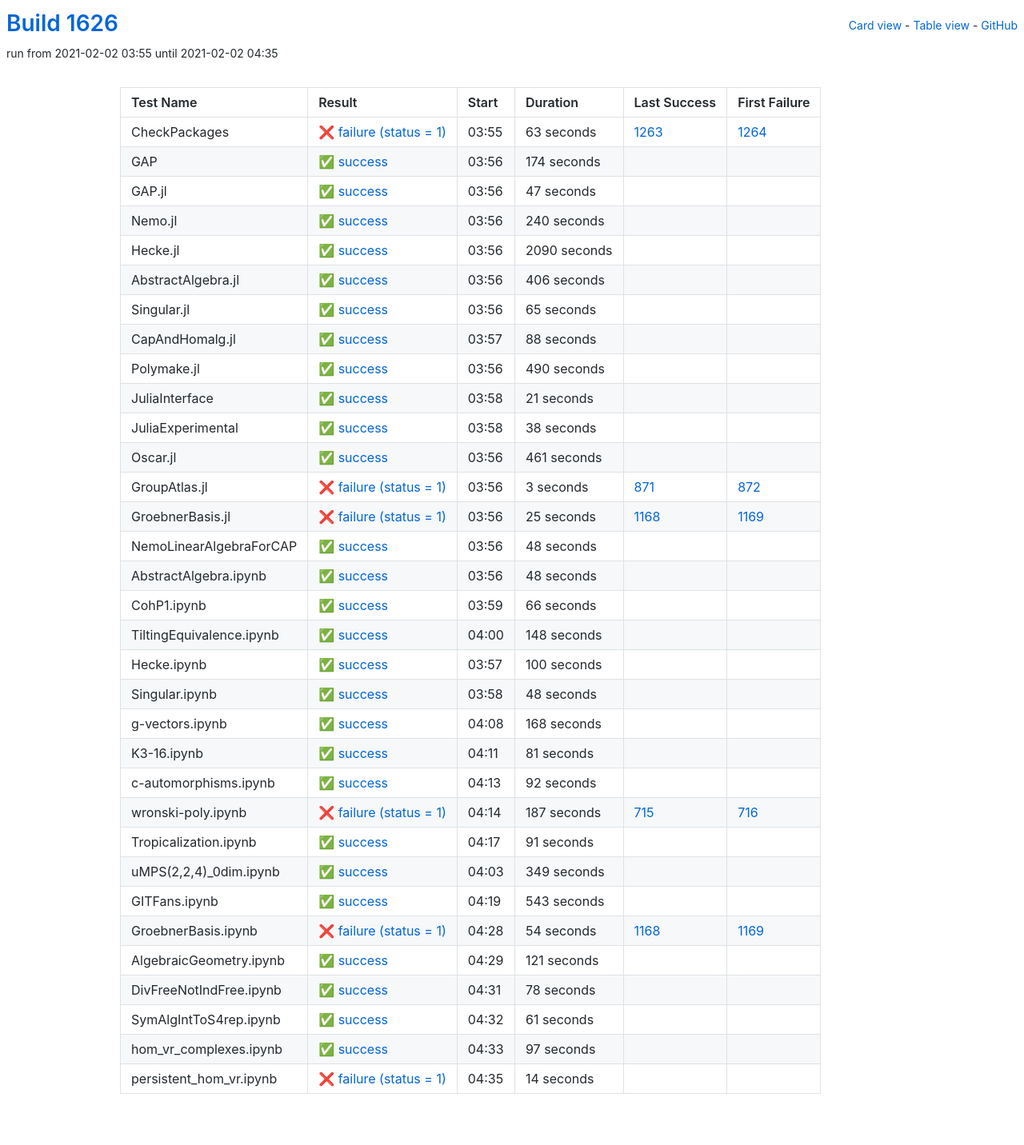
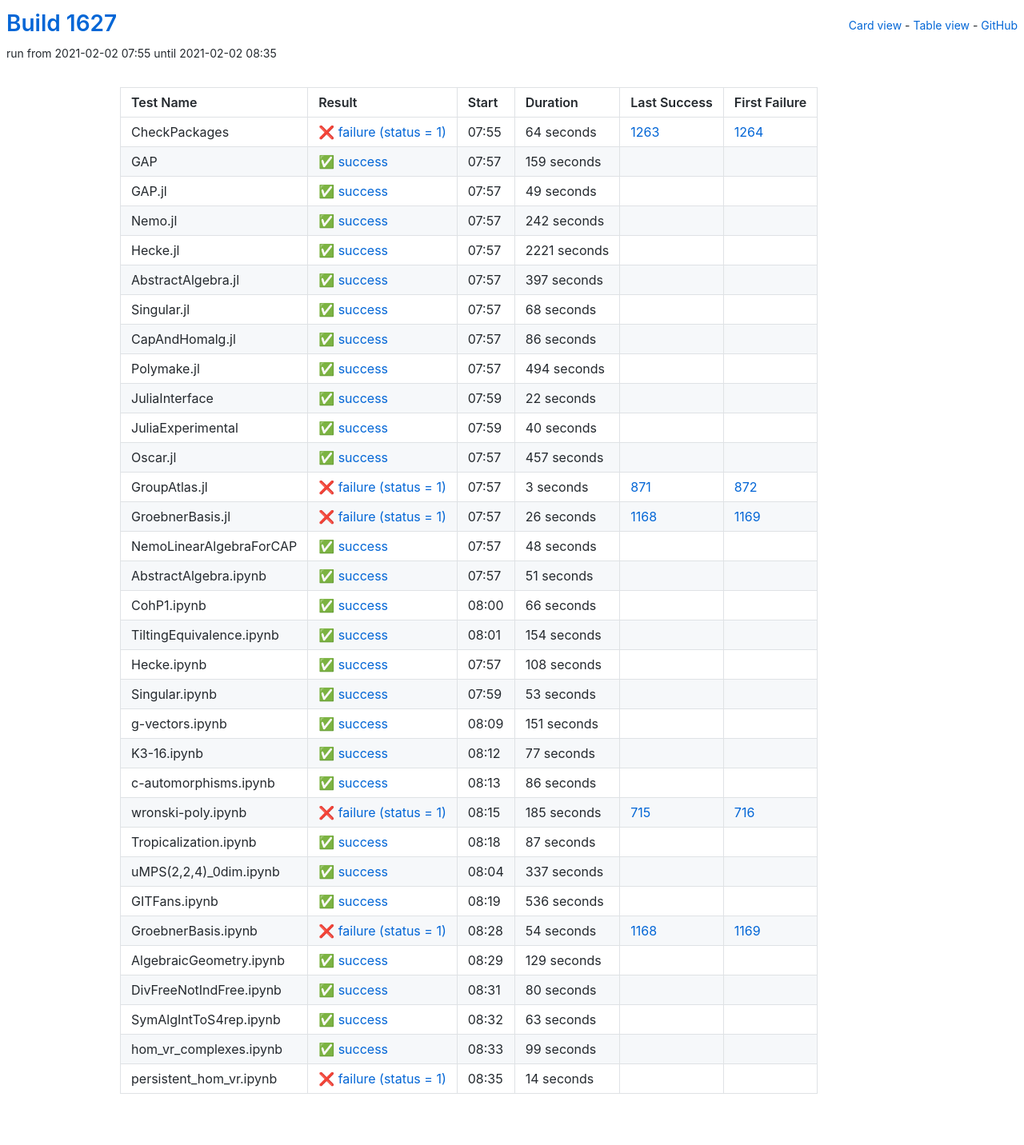
Before and after one commit to oscar-system/oscar-ci-status-stable, a Jekyll site: the page built from table.html, in a window 1280 px wide. Shown: the whole page at 80% size. Built offline with Jekyll 4.4.1, drawn with Linux system fonts in a browser that asks for light colours.

Commit message:
Build #1627

```diff
--- a/_data/ci.yml
+++ b/_data/ci.yml
@@ -1,6 +1,6 @@
 ---
-build: 1626
-build_url: https://oscarci.mathematik.uni-kl.de/job/oscar-stable/1626/
+build: 1627
+build_url: https://oscarci.mathematik.uni-kl.de/job/oscar-stable/1627/
 job: oscar-stable
 organization: oscar-system
 repo: oscar-ci-status-stable
@@ -8,152 +8,152 @@ repourl: https://github.com/oscar-system/oscar-ci-status-stable
 tests:
 - name: CheckPackages
   id: checkpackages
-  log: https://oscarci.mathematik.uni-kl.de/job/oscar-stable/1626/artifact/logs/build-1626/CheckPackages.log
-  start: 2021-02-02 03:55
+  log: https://oscarci.mathematik.uni-kl.de/job/oscar-stable/1627/artifact/logs/build-1627/CheckPackages.log
+  start: 2021-02-02 07:55
   success: false
   exitcode: 1
   status: failure
-  duration: 63
+  duration: 64
   last_success: 1263
   last_success_url: https://oscarci.mathematik.uni-kl.de/job/oscar-stable/1263/
   first_failure: 1264
   first_failure_url: https://oscarci.mathematik.uni-kl.de/job/oscar-stable/1264/
 - name: GAP
   id: gap
-  log: https://oscarci.mathematik.uni-kl.de/job/oscar-stable/1626/artifact/logs/build-1626/GAP.log
-  start: 2021-02-02 03:56
+  log: https://oscarci.mathematik.uni-kl.de/job/oscar-stable/1627/artifact/logs/build-1627/GAP.log
+  start: 2021-02-02 07:57
   success: true
   exitcode: 0
   status: success
-  duration: 174
+  duration: 159
   last_success: false
   last_success_url:
   first_failure: false
   first_failure_url:
 - name: GAP.jl
   id: gap-jl
-  log: https://oscarci.mathematik.uni-kl.de/job/oscar-stable/1626/artifact/logs/build-1626/GAP.jl.log
-  start: 2021-02-02 03:56
+  log: https://oscarci.mathematik.uni-kl.de/job/oscar-stable/1627/artifact/logs/build-1627/GAP.jl.log
+  start: 2021-02-02 07:57
   success: true
   exitcode: 0
   status: success
-  duration: 47
+  duration: 49
   last_success: false
   last_success_url:
   first_failure: false
   first_failure_url:
 - name: Nemo.jl
   id: nemo-jl
-  log: https://oscarci.mathematik.uni-kl.de/job/oscar-stable/1626/artifact/logs/build-1626/Nemo.jl.log
-  start: 2021-02-02 03:56
+  log: https://oscarci.mathematik.uni-kl.de/job/oscar-stable/1627/artifact/logs/build-1627/Nemo.jl.log
+  start: 2021-02-02 07:57
   success: true
   exitcode: 0
   status: success
-  duration: 240
+  duration: 242
   last_success: false
   last_success_url:
   first_failure: false
   first_failure_url:
 - name: Hecke.jl
   id: hecke-jl
-  log: https://oscarci.mathematik.uni-kl.de/job/oscar-stable/1626/artifact/logs/build-1626/Hecke.jl.log
-  start: 2021-02-02 03:56
+  log: https://oscarci.mathematik.uni-kl.de/job/oscar-stable/1627/artifact/logs/build-1627/Hecke.jl.log
+  start: 2021-02-02 07:57
   success: true
   exitcode: 0
   status: success
-  duration: 2090
+  duration: 2221
   last_success: false
   last_success_url:
   first_failure: false
   first_failure_url:
 - name: AbstractAlgebra.jl
   id: abstractalgebra-jl
-  log: https://oscarci.mathematik.uni-kl.de/job/oscar-stable/1626/artifact/logs/build-1626/AbstractAlgebra.jl.log
-  start: 2021-02-02 03:56
+  log: https://oscarci.mathematik.uni-kl.de/job/oscar-stable/1627/artifact/logs/build-1627/AbstractAlgebra.jl.log
+  start: 2021-02-02 07:57
   success: true
   exitcode: 0
   status: success
-  duration: 406
+  duration: 397
   last_success: false
   last_success_url:
   first_failure: false
   first_failure_url:
 - name: Singular.jl
   id: singular-jl
-  log: https://oscarci.mathematik.uni-kl.de/job/oscar-stable/1626/artifact/logs/build-1626/Singular.jl.log
-  start: 2021-02-02 03:56
+  log: https://oscarci.mathematik.uni-kl.de/job/oscar-stable/1627/artifact/logs/build-1627/Singular.jl.log
+  start: 2021-02-02 07:57
   success: true
   exitcode: 0
   status: success
-  duration: 65
+  duration: 68
   last_success: false
   last_success_url:
   first_failure: false
   first_failure_url:
 - name: CapAndHomalg.jl
   id: capandhomalg-jl
-  log: https://oscarci.mathematik.uni-kl.de/job/oscar-stable/1626/artifact/logs/build-1626/CapAndHomalg.jl.log
-  start: 2021-02-02 03:57
+  log: https://oscarci.mathematik.uni-kl.de/job/oscar-stable/1627/artifact/logs/build-1627/CapAndHomalg.jl.log
+  start: 2021-02-02 07:57
   success: true
   exitcode: 0
   status: success
-  duration: 88
+  duration: 86
   last_success: false
   last_success_url:
   first_failure: false
   first_failure_url:
 - name: Polymake.jl
   id: polymake-jl
-  log: https://oscarci.mathematik.uni-kl.de/job/oscar-stable/1626/artifact/logs/build-1626/Polymake.jl.log
-  start: 2021-02-02 03:56
+  log: https://oscarci.mathematik.uni-kl.de/job/oscar-stable/1627/artifact/logs/build-1627/Polymake.jl.log
+  start: 2021-02-02 07:57
   success: true
   exitcode: 0
   status: success
-  duration: 490
+  duration: 494
   last_success: false
   last_success_url:
   first_failure: false
   first_failure_url:
 - name: JuliaInterface
   id: juliainterface
-  log: https://oscarci.mathematik.uni-kl.de/job/oscar-stable/1626/artifact/logs/build-1626/JuliaInterface.log
-  start: 2021-02-02 03:58
+  log: https://oscarci.mathematik.uni-kl.de/job/oscar-stable/1627/artifact/logs/build-1627/JuliaInterface.log
+  start: 2021-02-02 07:59
   success: true
   exitcode: 0
   status: success
-  duration: 21
+  duration: 22
   last_success: false
   last_success_url:
   first_failure: false
   first_failure_url:
 - name: JuliaExperimental
   id: juliaexperimental
-  log: https://oscarci.mathematik.uni-kl.de/job/oscar-stable/1626/artifact/logs/build-1626/JuliaExperimental.log
-  start: 2021-02-02 03:58
+  log: https://oscarci.mathematik.uni-kl.de/job/oscar-stable/1627/artifact/logs/build-1627/JuliaExperimental.log
+  start: 2021-02-02 07:59
   success: true
   exitcode: 0
   status: success
-  duration: 38
+  duration: 40
   last_success: false
   last_success_url:
   first_failure: false
   first_failure_url:
 - name: Oscar.jl
   id: oscar-jl
-  log: https://oscarci.mathematik.uni-kl.de/job/oscar-stable/1626/artifact/logs/build-1626/Oscar.jl.log
-  start: 2021-02-02 03:56
+  log: https://oscarci.mathematik.uni-kl.de/job/oscar-stable/1627/artifact/logs/build-1627/Oscar.jl.log
+  start: 2021-02-02 07:57
   success: true
   exitcode: 0
   status: success
-  duration: 461
+  duration: 457
   last_success: false
   last_success_url:
   first_failure: false
   first_failure_url:
 - name: GroupAtlas.jl
   id: groupatlas-jl
-  log: https://oscarci.mathematik.uni-kl.de/job/oscar-stable/1626/artifact/logs/build-1626/GroupAtlas.jl.log
-  start: 2021-02-02 03:56
+  log: https://oscarci.mathematik.uni-kl.de/job/oscar-stable/1627/artifact/logs/build-1627/GroupAtlas.jl.log
+  start: 2021-02-02 07:57
   success: false
   exitcode: 1
   status: failure
@@ -164,20 +164,20 @@ tests:
   first_failure_url: https://oscarci.mathematik.uni-kl.de/job/oscar-stable/872/
 - name: GroebnerBasis.jl
   id: groebnerbasis-jl
-  log: https://oscarci.mathematik.uni-kl.de/job/oscar-stable/1626/artifact/logs/build-1626/GroebnerBasis.jl.log
-  start: 2021-02-02 03:56
+  log: https://oscarci.mathematik.uni-kl.de/job/oscar-stable/1627/artifact/logs/build-1627/GroebnerBasis.jl.log
+  start: 2021-02-02 07:57
   success: false
   exitcode: 1
   status: failure
-  duration: 25
+  duration: 26
   last_success: 1168
   last_success_url: https://oscarci.mathematik.uni-kl.de/job/oscar-stable/1168/
   first_failure: 1169
   first_failure_url: https://oscarci.mathematik.uni-kl.de/job/oscar-stable/1169/
 - name: NemoLinearAlgebraForCAP
   id: nemolinearalgebraforcap
-  log: https://oscarci.mathematik.uni-kl.de/job/oscar-stable/1626/artifact/logs/build-1626/NemoLinearAlgebraForCAP.log
-  start: 2021-02-02 03:56
+  log: https://oscarci.mathematik.uni-kl.de/job/oscar-stable/1627/artifact/logs/build-1627/NemoLinearAlgebraForCAP.log
+  start: 2021-02-02 07:57
   success: true
   exitcode: 0
   status: success
@@ -188,20 +188,20 @@ tests:
   first_failure_url:
 - name: AbstractAlgebra.ipynb
   id: abstractalgebra-ipynb
-  log: https://oscarci.mathematik.uni-kl.de/job/oscar-stable/1626/artifact/logs/build-1626/AbstractAlgebra.ipynb.log
-  start: 2021-02-02 03:56
+  log: https://oscarci.mathematik.uni-kl.de/job/oscar-stable/1627/artifact/logs/build-1627/AbstractAlgebra.ipynb.log
+  start: 2021-02-02 07:57
   success: true
   exitcode: 0
   status: success
-  duration: 48
+  duration: 51
   last_success: false
   last_success_url:
   first_failure: false
   first_failure_url:
 - name: CohP1.ipynb
   id: cohp1-ipynb
-  log: https://oscarci.mathematik.uni-kl.de/job/oscar-stable/1626/artifact/logs/build-1626/CohP1.ipynb.log
-  start: 2021-02-02 03:59
+  log: https://oscarci.mathematik.uni-kl.de/job/oscar-stable/1627/artifact/logs/build-1627/CohP1.ipynb.log
+  start: 2021-02-02 08:00
   success: true
   exitcode: 0
   status: success
@@ -212,128 +212,128 @@ tests:
   first_failure_url:
 - name: TiltingEquivalence.ipynb
   id: tiltingequivalence-ipynb
-  log: https://oscarci.mathematik.uni-kl.de/job/oscar-stable/1626/artifact/logs/build-1626/TiltingEquivalence.ipynb.log
-  start: 2021-02-02 04:00
+  log: https://oscarci.mathematik.uni-kl.de/job/oscar-stable/1627/artifact/logs/build-1627/TiltingEquivalence.ipynb.log
+  start: 2021-02-02 08:01
   success: true
   exitcode: 0
   status: success
-  duration: 148
+  duration: 154
   last_success: false
   last_success_url:
   first_failure: false
   first_failure_url:
 - name: Hecke.ipynb
   id: hecke-ipynb
-  log: https://oscarci.mathematik.uni-kl.de/job/oscar-stable/1626/artifact/logs/build-1626/Hecke.ipynb.log
-  start: 2021-02-02 03:57
+  log: https://oscarci.mathematik.uni-kl.de/job/oscar-stable/1627/artifact/logs/build-1627/Hecke.ipynb.log
+  start: 2021-02-02 07:57
   success: true
   exitcode: 0
   status: success
-  duration: 100
+  duration: 108
   last_success: false
   last_success_url:
   first_failure: false
   first_failure_url:
 - name: Singular.ipynb
   id: singular-ipynb
-  log: https://oscarci.mathematik.uni-kl.de/job/oscar-stable/1626/artifact/logs/build-1626/Singular.ipynb.log
-  start: 2021-02-02 03:58
+  log: https://oscarci.mathematik.uni-kl.de/job/oscar-stable/1627/artifact/logs/build-1627/Singular.ipynb.log
+  start: 2021-02-02 07:59
   success: true
   exitcode: 0
   status: success
-  duration: 48
+  duration: 53
   last_success: false
   last_success_url:
   first_failure: false
   first_failure_url:
 - name: g-vectors.ipynb
   id: g-vectors-ipynb
-  log: https://oscarci.mathematik.uni-kl.de/job/oscar-stable/1626/artifact/logs/build-1626/g-vectors.ipynb.log
-  start: 2021-02-02 04:08
+  log: https://oscarci.mathematik.uni-kl.de/job/oscar-stable/1627/artifact/logs/build-1627/g-vectors.ipynb.log
+  start: 2021-02-02 08:09
   success: true
   exitcode: 0
   status: success
-  duration: 168
+  duration: 151
   last_success: false
   last_success_url:
   first_failure: false
   first_failure_url:
 - name: K3-16.ipynb
   id: k3-16-ipynb
-  log: https://oscarci.mathematik.uni-kl.de/job/oscar-stable/1626/artifact/logs/build-1626/K3-16.ipynb.log
-  start: 2021-02-02 04:11
+  log: https://oscarci.mathematik.uni-kl.de/job/oscar-stable/1627/artifact/logs/build-1627/K3-16.ipynb.log
+  start: 2021-02-02 08:12
   success: true
   exitcode: 0
   status: success
-  duration: 81
+  duration: 77
   last_success: false
   last_success_url:
   first_failure: false
   first_failure_url:
 - name: c-automorphisms.ipynb
   id: c-automorphisms-ipynb
-  log: https://oscarci.mathematik.uni-kl.de/job/oscar-stable/1626/artifact/logs/build-1626/c-automorphisms.ipynb.log
-  start: 2021-02-02 04:13
+  log: https://oscarci.mathematik.uni-kl.de/job/oscar-stable/1627/artifact/logs/build-1627/c-automorphisms.ipynb.log
+  start: 2021-02-02 08:13
   success: true
   exitcode: 0
   status: success
-  duration: 92
+  duration: 86
   last_success: false
   last_success_url:
   first_failure: false
   first_failure_url:
 - name: wronski-poly.ipynb
   id: wronski-poly-ipynb
-  log: https://oscarci.mathematik.uni-kl.de/job/oscar-stable/1626/artifact/logs/build-1626/wronski-poly.ipynb.log
-  start: 2021-02-02 04:14
+  log: https://oscarci.mathematik.uni-kl.de/job/oscar-stable/1627/artifact/logs/build-1627/wronski-poly.ipynb.log
+  start: 2021-02-02 08:15
   success: false
   exitcode: 1
   status: failure
-  duration: 187
+  duration: 185
   last_success: 715
   last_success_url: https://oscarci.mathematik.uni-kl.de/job/oscar-stable/715/
   first_failure: 716
   first_failure_url: https://oscarci.mathematik.uni-kl.de/job/oscar-stable/716/
 - name: Tropicalization.ipynb
   id: tropicalization-ipynb
-  log: https://oscarci.mathematik.uni-kl.de/job/oscar-stable/1626/artifact/logs/build-1626/Tropicalization.ipynb.log
-  start: 2021-02-02 04:17
+  log: https://oscarci.mathematik.uni-kl.de/job/oscar-stable/1627/artifact/logs/build-1627/Tropicalization.ipynb.log
+  start: 2021-02-02 08:18
   success: true
   exitcode: 0
   status: success
-  duration: 91
+  duration: 87
   last_success: false
   last_success_url:
   first_failure: false
   first_failure_url:
 - name: uMPS(2,2,4)_0dim.ipynb
   id: umps-2-2-4-0dim-ipynb
-  log: https://oscarci.mathematik.uni-kl.de/job/oscar-stable/1626/artifact/logs/build-1626/uMPS-2-2-4-_0dim.ipynb.log
-  start: 2021-02-02 04:03
+  log: https://oscarci.mathematik.uni-kl.de/job/oscar-stable/1627/artifact/logs/build-1627/uMPS-2-2-4-_0dim.ipynb.log
+  start: 2021-02-02 08:04
   success: true
   exitcode: 0
   status: success
-  duration: 349
+  duration: 337
   last_success: false
   last_success_url:
   first_failure: false
   first_failure_url:
 - name: GITFans.ipynb
   id: gitfans-ipynb
-  log: https://oscarci.mathematik.uni-kl.de/job/oscar-stable/1626/artifact/logs/build-1626/GITFans.ipynb.log
-  start: 2021-02-02 04:19
+  log: https://oscarci.mathematik.uni-kl.de/job/oscar-stable/1627/artifact/logs/build-1627/GITFans.ipynb.log
+  start: 2021-02-02 08:19
   success: true
   exitcode: 0
   status: success
-  duration: 543
+  duration: 536
   last_success: false
   last_success_url:
   first_failure: false
   first_failure_url:
 - name: GroebnerBasis.ipynb
   id: groebnerbasis-ipynb
-  log: https://oscarci.mathematik.uni-kl.de/job/oscar-stable/1626/artifact/logs/build-1626/GroebnerBasis.ipynb.log
-  start: 2021-02-02 04:28
+  log: https://oscarci.mathematik.uni-kl.de/job/oscar-stable/1627/artifact/logs/build-1627/GroebnerBasis.ipynb.log
+  start: 2021-02-02 08:28
   success: false
   exitcode: 1
   status: failure
@@ -344,56 +344,56 @@ tests:
   first_failure_url: https://oscarci.mathematik.uni-kl.de/job/oscar-stable/1169/
 - name: AlgebraicGeometry.ipynb
   id: algebraicgeometry-ipynb
-  log: https://oscarci.mathematik.uni-kl.de/job/oscar-stable/1626/artifact/logs/build-1626/AlgebraicGeometry.ipynb.log
-  start: 2021-02-02 04:29
+  log: https://oscarci.mathematik.uni-kl.de/job/oscar-stable/1627/artifact/logs/build-1627/AlgebraicGeometry.ipynb.log
+  start: 2021-02-02 08:29
   success: true
   exitcode: 0
   status: success
-  duration: 121
+  duration: 129
   last_success: false
   last_success_url:
   first_failure: false
   first_failure_url:
 - name: DivFreeNotIndFree.ipynb
   id: divfreenotindfree-ipynb
-  log: https://oscarci.mathematik.uni-kl.de/job/oscar-stable/1626/artifact/logs/build-1626/DivFreeNotIndFree.ipynb.log
-  start: 2021-02-02 04:31
+  log: https://oscarci.mathematik.uni-kl.de/job/oscar-stable/1627/artifact/logs/build-1627/DivFreeNotIndFree.ipynb.log
+  start: 2021-02-02 08:31
   success: true
   exitcode: 0
   status: success
-  duration: 78
+  duration: 80
   last_success: false
   last_success_url:
   first_failure: false
   first_failure_url:
 - name: SymAlgIntToS4rep.ipynb
   id: symalginttos4rep-ipynb
-  log: https://oscarci.mathematik.uni-kl.de/job/oscar-stable/1626/artifact/logs/build-1626/SymAlgIntToS4rep.ipynb.log
-  start: 2021-02-02 04:32
+  log: https://oscarci.mathematik.uni-kl.de/job/oscar-stable/1627/artifact/logs/build-1627/SymAlgIntToS4rep.ipynb.log
+  start: 2021-02-02 08:32
   success: true
   exitcode: 0
   status: success
-  duration: 61
+  duration: 63
   last_success: false
   last_success_url:
   first_failure: false
   first_failure_url:
 - name: hom_vr_complexes.ipynb
   id: hom-vr-complexes-ipynb
-  log: https://oscarci.mathematik.uni-kl.de/job/oscar-stable/1626/artifact/logs/build-1626/hom_vr_complexes.ipynb.log
-  start: 2021-02-02 04:33
+  log: https://oscarci.mathematik.uni-kl.de/job/oscar-stable/1627/artifact/logs/build-1627/hom_vr_complexes.ipynb.log
+  start: 2021-02-02 08:33
   success: true
   exitcode: 0
   status: success
-  duration: 97
+  duration: 99
   last_success: false
   last_success_url:
   first_failure: false
   first_failure_url:
 - name: persistent_hom_vr.ipynb
   id: persistent-hom-vr-ipynb
-  log: https://oscarci.mathematik.uni-kl.de/job/oscar-stable/1626/artifact/logs/build-1626/persistent_hom_vr.ipynb.log
-  start: 2021-02-02 04:35
+  log: https://oscarci.mathematik.uni-kl.de/job/oscar-stable/1627/artifact/logs/build-1627/persistent_hom_vr.ipynb.log
+  start: 2021-02-02 08:35
   success: false
   exitcode: 1
   status: failure
```
Also changed, not shown: README.md.
